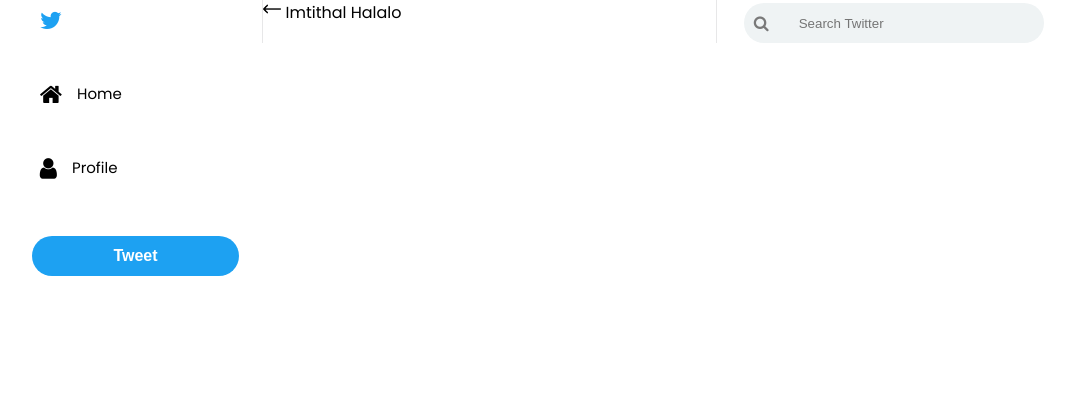
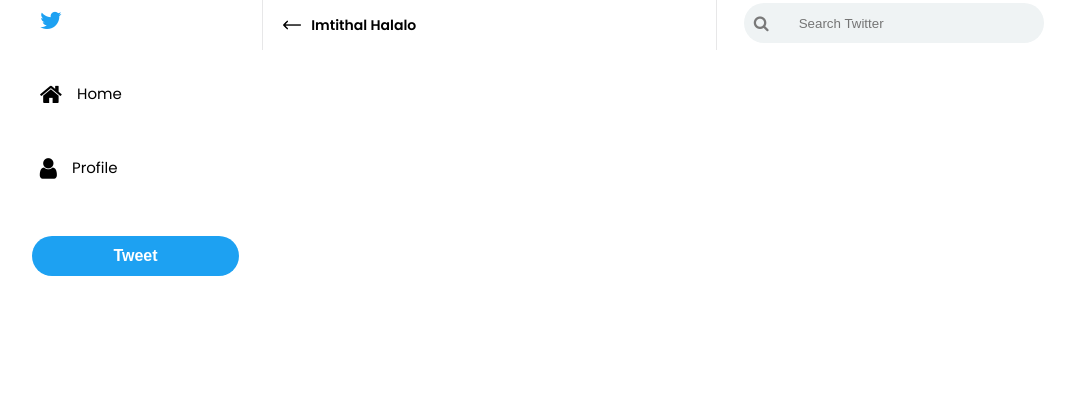
Before and after one commit to imtithalhalalo/twitter-clone, a PHP site: page /profile.html in a window 1280 px wide. Shown: the top 420 px of the page, without its empty margins (109-1184 px from the left). Run offline with PHP 8.4, Linux system fonts and the light colour scheme.

Commit message:
Adding style for bar section/ search feed already has css

```diff
--- a/frontend/css/style.css
+++ b/frontend/css/style.css
@@ -453,6 +453,26 @@ select {
   margin-left: 4px;
 }
 /* End Portfolio Page */
+
+/* Start Portfolio Page */
+.bar {
+  display: flex;
+  align-items: center;
+  padding-top: 8px;
+  height: 50px;
+  width: 100%;
+  font-size: 14px;
+  font-weight: 600;
+  padding: 0 10px;
+  position: sticky;
+  top: 0;
+  background-color: #fff;
+}
+.bar img {
+  margin-left: 10px;
+  margin-right: 10px;
+}
+
 /* Media Query */
 @media only screen and (max-width: 1260px) {
   .popup {
```
